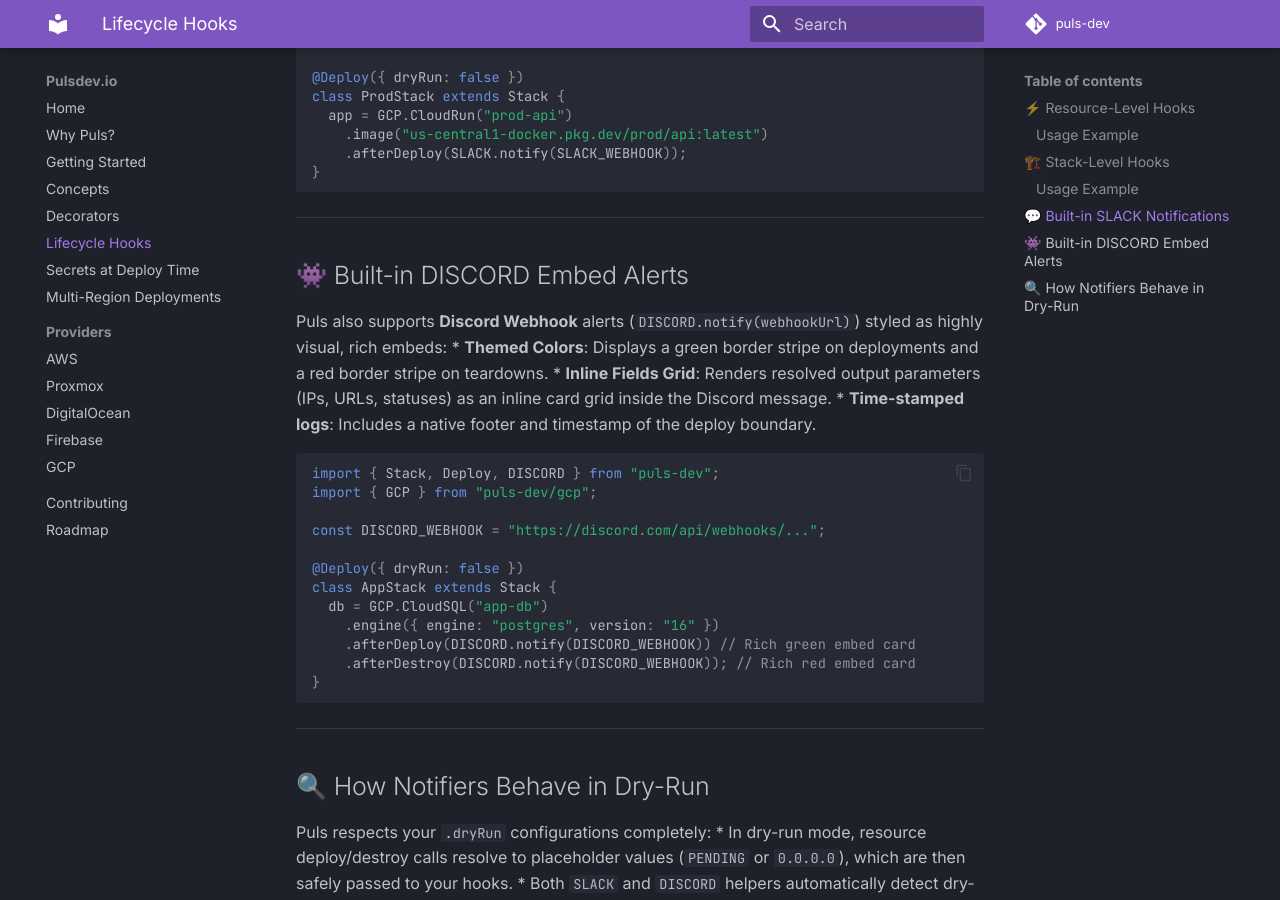
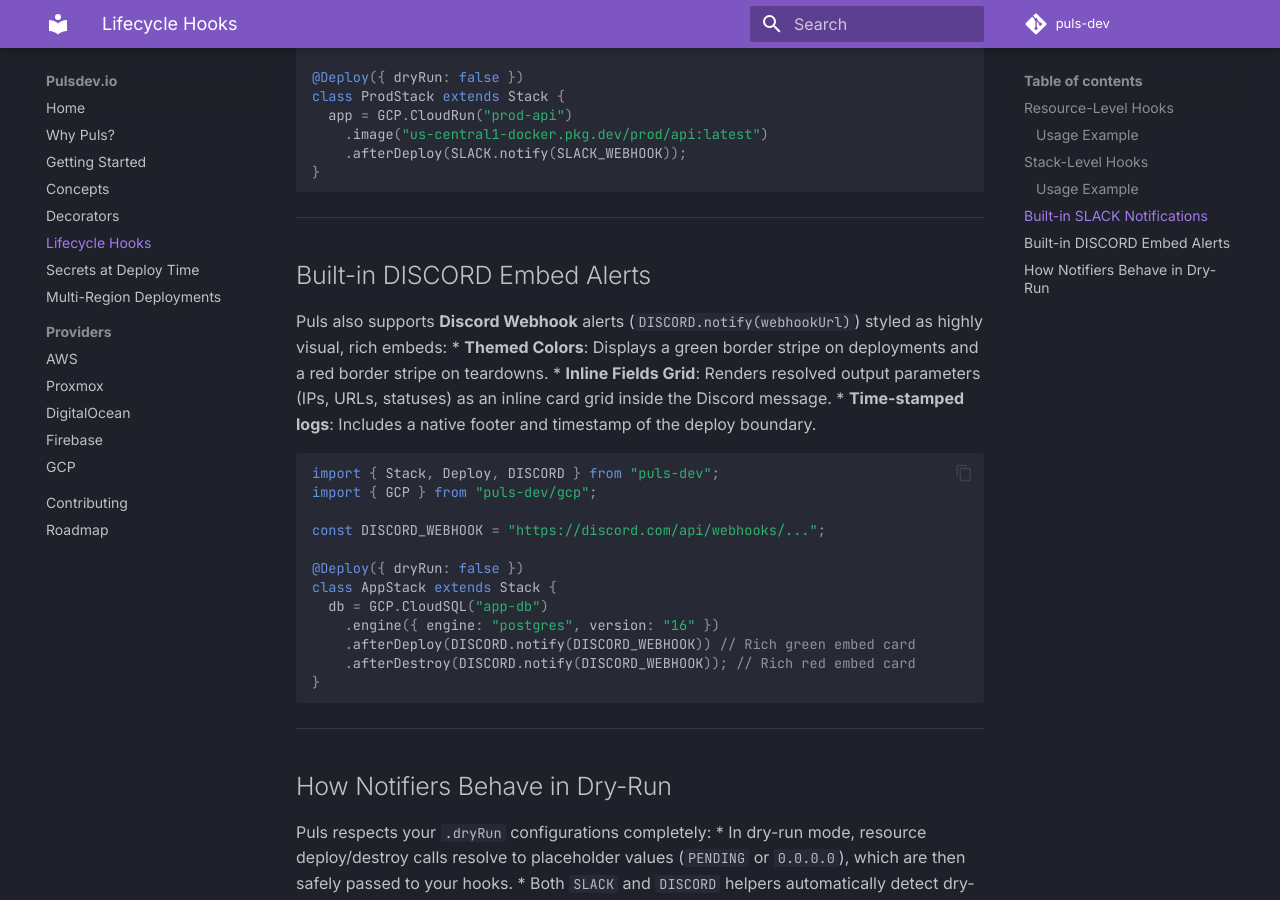
Before and after one commit to puls-dev/puls-dev, an MkDocs documentation site: the page built from docs/hooks.md, in a window 1280 px wide and 900 px high, scrolled down 1885 px. Built offline with MkDocs 1.6.1 and Material for MkDocs 9.7.7, drawn with Linux system fonts in a browser that asks for light colours; comment, search, counter and statistics services are not loaded; some of the changed text lies outside the part shown.

```diff
--- a/docs/hooks.md
+++ b/docs/hooks.md
@@ -4,7 +4,7 @@ Puls provides a robust, asynchronous **Lifecycle Hooks** engine that allows deve
 
 ---
 
-## ⚡ Resource-Level Hooks
+## Resource-Level Hooks
 
 Every resource builder in the Puls framework natively inherits four fluent lifecycle chain methods:
 * `.beforeDeploy(callback)`: Executes *before* the resource's `deploy()` API call.
@@ -31,7 +31,7 @@ class AppStack extends Stack {
 
 ---
 
-## 🏗️ Stack-Level Hooks
+## Stack-Level Hooks
 
 A Puls `Stack` can declare class methods that run at the boundaries of the stack's deployment or teardown lifecycles.
 * `beforeDeploy()`: Runs *before* any resource in the stack is deployed.
@@ -61,7 +61,7 @@ class StagingStack extends Stack {
 
 ---
 
-## 💬 Built-in SLACK Notifications
+## Built-in SLACK Notifications
 
 Puls ships with a ready-to-use **Slack Notifier** helper (`SLACK.notify(webhookUrl)`) that formats structured messages and posts them to your team channels.
 * **Status formatting**: Automatically displays a rocket 🚀 emoji on successful deploys and a trashcan 🗑️ emoji on resource destructions.
@@ -83,7 +83,7 @@ class ProdStack extends Stack {
 
 ---
 
-## 👾 Built-in DISCORD Embed Alerts
+## Built-in DISCORD Embed Alerts
 
 Puls also supports **Discord Webhook** alerts (`DISCORD.notify(webhookUrl)`) styled as highly visual, rich embeds:
 * **Themed Colors**: Displays a green border stripe on deployments and a red border stripe on teardowns.
@@ -107,7 +107,7 @@ class AppStack extends Stack {
 
 ---
 
-## 🔍 How Notifiers Behave in Dry-Run
+## How Notifiers Behave in Dry-Run
 
 Puls respects your `.dryRun` configurations completely:
 * In dry-run mode, resource deploy/destroy calls resolve to placeholder values (`PENDING` or `0.0.0.0`), which are then safely passed to your hooks.
```
Also changed, not shown: docs/multiregion.md (+3 -3 lines), docs/secrets.md (+4 -4 lines), site/hooks/index.html, site/multiregion/index.html, site/search/search_index.json, site/secrets/index.html.
